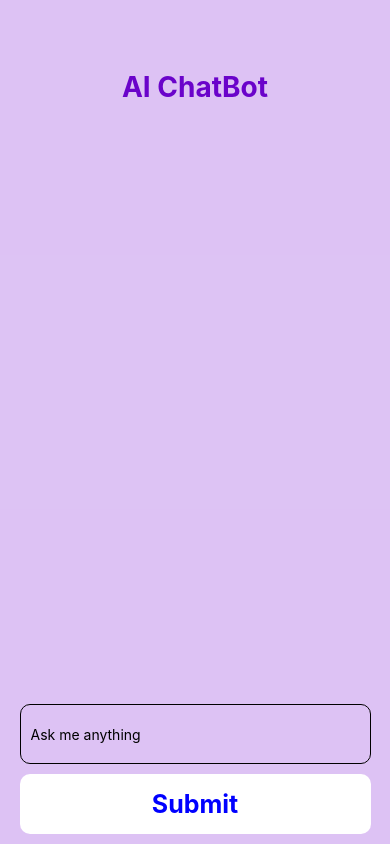
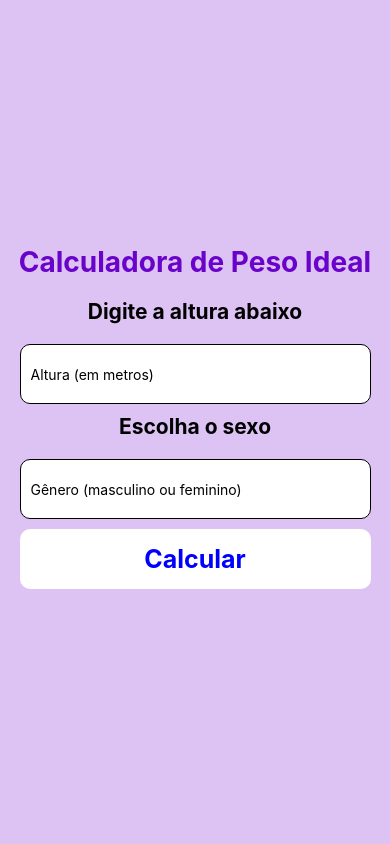
Before and after one commit to saraiva94/buscador.gpt.react.native, a React Native app: screen / in a window 390 px wide. Built offline with nearby package versions, Linux system fonts and the light colour scheme.

Commit message:
Atualizações de rotina

```diff
--- a/App.jsx
+++ b/App.jsx
@@ -1,95 +1,63 @@
 import React, {useState} from 'react';
 import {
-  FlatList,
   StyleSheet,
   Text,
   TextInput,
   TouchableOpacity,
   View,
 } from 'react-native';
-import axios from 'axios';
 
-export default function App1() {
-  const [data, setData] = useState([]);
-  const apiKey = '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';
-  const apiUrl = 'https://api.openai.com/v1/chat/completions';
-  const [textInput, setTextInput] = useState('');
+export default function App2() {
+  const [altura, setAltura] = useState('');
+  const [genero, setGenero] = useState('');
+  const [pesoIdealResult, setPesoIdealResult] = useState('');
 
-  const handleSend = async () => {
-    try {
-      const response = await axios.post(
-        apiUrl,
-        {
-          prompt: textInput,
-          max_tokens: 1024,
-          temperature: 0.5,
-        },
-        {
-          headers: {
-            'Content-Type': 'application/json',
-            Authorization: `Bearer ${apiKey}`,
-          },
-        },
+  const calcularPesoIdeal = () => {
+    let pesoIdeal;
+
+    if (genero.toLowerCase() === 'masculino') {
+      pesoIdeal = 72.7 * parseFloat(altura) - 58;
+    } else if (genero.toLowerCase() === 'feminino') {
+      pesoIdeal = 62.1 * parseFloat(altura) - 44.7;
+    } else {
+      console.error(
+        'Gênero não reconhecido. Por favor, insira "masculino" ou "feminino".',
       );
-      if (
-        response &&
-        response.data &&
-        response.data.choices &&
-        response.data.choices[0]
-      ) {
-        const text = response.data.choices[0].text;
-        setData([
-          ...data,
-          {type: 'user', text: textInput},
-          {type: 'bot', text: text},
-        ]);
-      }
-    } catch (error) {
-      console.log(error); // Registrar o objeto de erro completo no console
+      return;
+    }
 
-      if (error.response) {
-        console.error(
-          'Erro de resposta:',
-          error.response.status,
-          error.response.data,
-        );
-      } else if (error.request) {
-        console.error('Erro de requisição:', error.request);
-      } else {
-        console.error('Erro:', error.message);
-      }
-    }
-    setTextInput('');
+    setPesoIdealResult(pesoIdeal.toFixed(2));
   };
 
   return (
     <View style={styles.container}>
-      <Text style={styles.title}>AI ChatBot</Text>
-      <FlatList
-        data={data}
-        keyExtractor={(item, index) => index.toString()}
-        style={styles.body}
-        renderItem={({item}) => (
-          <View
-            style={
-              item.type === 'user' ? styles.userMessage : styles.botMessage
-            }>
-            <Text style={styles.messageText}>
-              {item.type === 'user' ? 'User: ' : 'Bot: '}
-              {item.text}
-            </Text>
-          </View>
-        )}
-      />
+      <Text style={styles.title}>Calculadora de Peso Ideal</Text>
+      <Text style={styles.title2}>Digite a altura abaixo</Text>
+
       <TextInput
         style={styles.input}
-        value={textInput}
-        onChangeText={text => setTextInput(text)}
-        placeholder="Ask me anything"
+        value={altura.toString()}
+        onChangeText={text => setAltura(text)}
+        placeholder="Altura (em metros)"
+        keyboardType="numeric"
       />
-      <TouchableOpacity style={styles.button} onPress={handleSend}>
-        <Text style={styles.buttonText}>Submit</Text>
+      <Text style={styles.title2}>Escolha o sexo</Text>
+      <TextInput
+        style={styles.input}
+        value={genero}
+        onChangeText={text => setGenero(text)}
+        placeholder="Gênero (masculino ou feminino)"
+      />
+      <TouchableOpacity style={styles.button} onPress={calcularPesoIdeal}>
+        <Text style={styles.buttonText}>Calcular</Text>
       </TouchableOpacity>
+
+      {pesoIdealResult ? (
+        <View style={styles.resultContainer}>
+          <Text style={styles.resultText}>Peso Ideal:</Text>
+          <Text style={styles.result}>{pesoIdealResult} kg</Text>
+        </View>
+      ) : null}
     </View>
   );
 }
@@ -99,32 +67,19 @@ const styles = StyleSheet.create({
     flex: 1,
     backgroundColor: '#c395ec92',
     alignItems: 'center',
+    justifyContent: 'center',
   },
   title: {
     color: '#6a03ca',
     fontSize: 28,
     fontWeight: 'bold',
     marginBottom: 20,
-    marginTop: 70,
   },
-  body: {
-    width: '100%',
-    marginBottom: 10,
-  },
-  userMessage: {
-    flexDirection: 'row',
-    padding: 10,
-    justifyContent: 'flex-end',
-  },
-  botMessage: {
-    flexDirection: 'row',
-    padding: 10,
-    justifyContent: 'flex-start',
-  },
-  messageText: {
+  title2: {
+    color: '#000000',
+    fontSize: 21,
     fontWeight: 'bold',
-    fontSize: 16,
-    color: 'black',
+    marginBottom: 20,
   },
   input: {
     borderWidth: 1,
@@ -134,6 +89,8 @@ const styles = StyleSheet.create({
     marginBottom: 10,
     borderRadius: 10,
     paddingHorizontal: 10,
+    backgroundColor: 'white',
+    color: 'black',
   },
   button: {
     backgroundColor: 'white',
@@ -149,4 +106,22 @@ const styles = StyleSheet.create({
     fontWeight: 'bold',
     color: 'blue',
   },
+  resultContainer: {
+    backgroundColor: 'white',
+    width: '90%',
+    borderRadius: 10,
+    justifyContent: 'center',
+    alignItems: 'center',
+    marginTop: 20,
+    padding: 10,
+  },
+  resultText: {
+    fontSize: 20,
+    fontWeight: 'bold',
+    color: 'black',
+  },
+  result: {
+    fontSize: 18,
+    color: 'black',
+  },
 });
```
